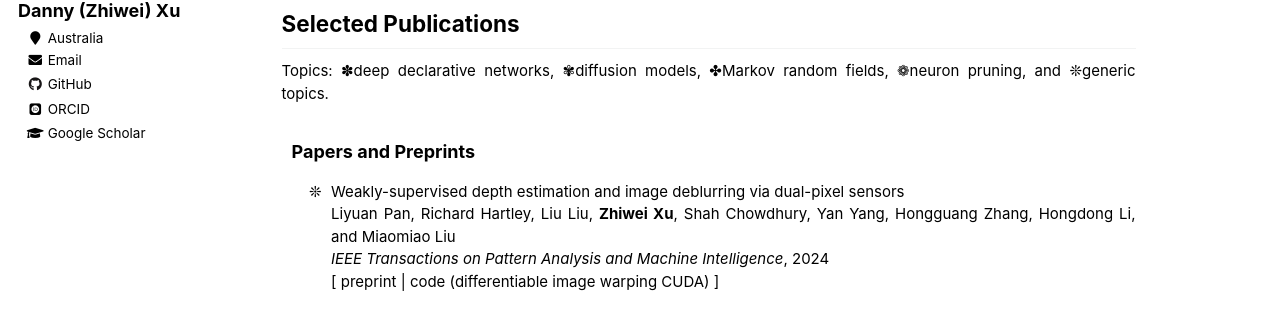
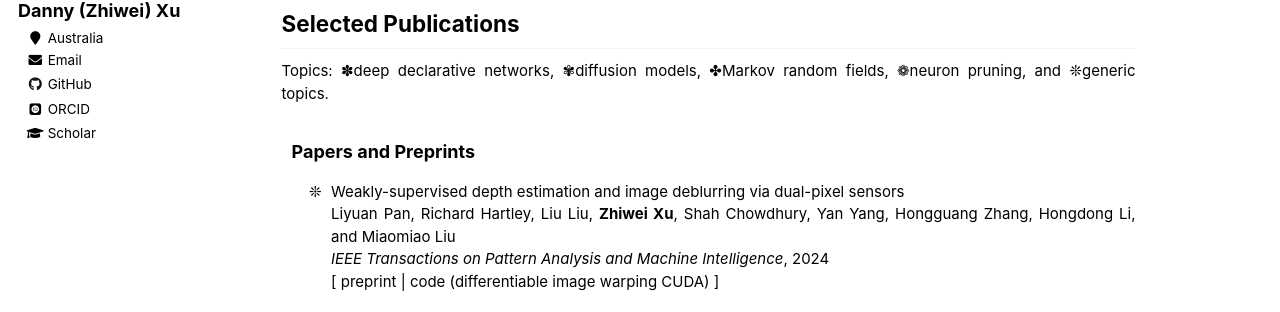
Before and after one commit to zwxu064/zwxu064.github.io, a Jekyll site: the page built from _pages/about.html, in a window 1280 px wide. Shown: the part 308-620 px from the top of the page. Built offline with Jekyll 4.4.1, drawn with Linux system fonts in a browser that asks for light colours; some web fonts are replaced.

Commit message:
Update author-profile.html

```diff
--- a/_includes/author-profile.html
+++ b/_includes/author-profile.html
@@ -116,7 +116,7 @@
         <li><a href="https://en.wikipedia.org/wiki/User:{{ author.wikipedia }}"><i class="fab fa-fw fa-wikipedia-w" aria-hidden="true"></i> Wikipedia</a></li>
       {% endif %}
       {% if author.googlescholar %}
-        <li><a href="{{ author.googlescholar }}"><i class="fas fa-fw fa-graduation-cap"></i> Google Scholar</a></li>
+        <li><a href="{{ author.googlescholar }}"><i class="fas fa-fw fa-graduation-cap"></i> Scholar</a></li>
       {% endif %}
     </ul>
   </div>
```
